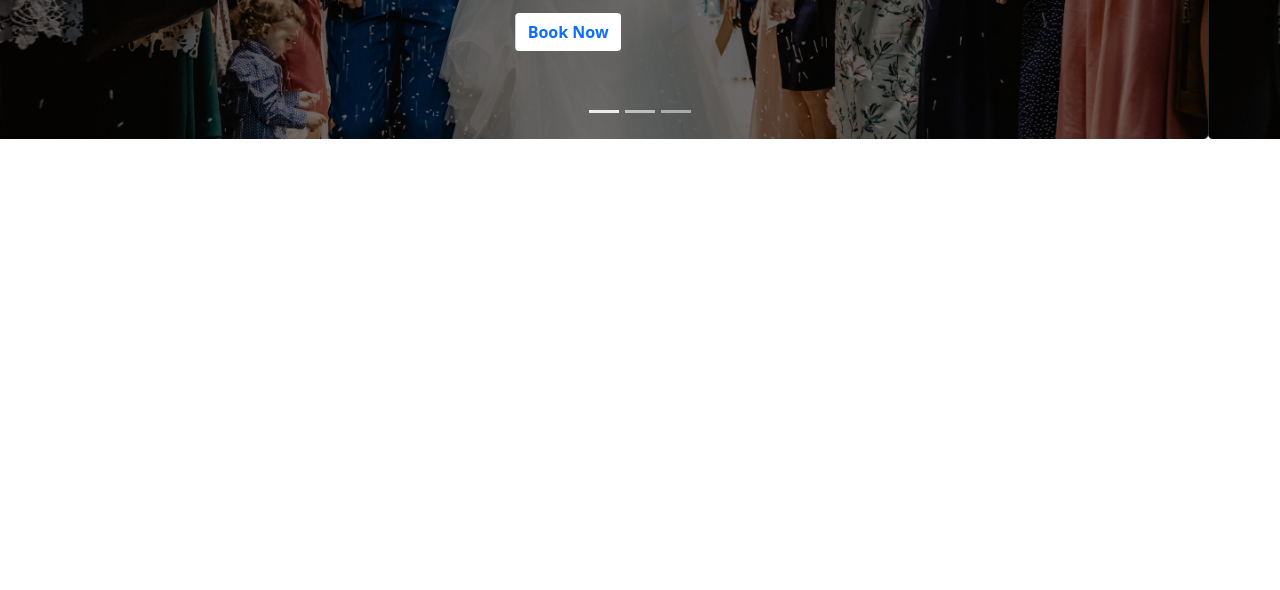
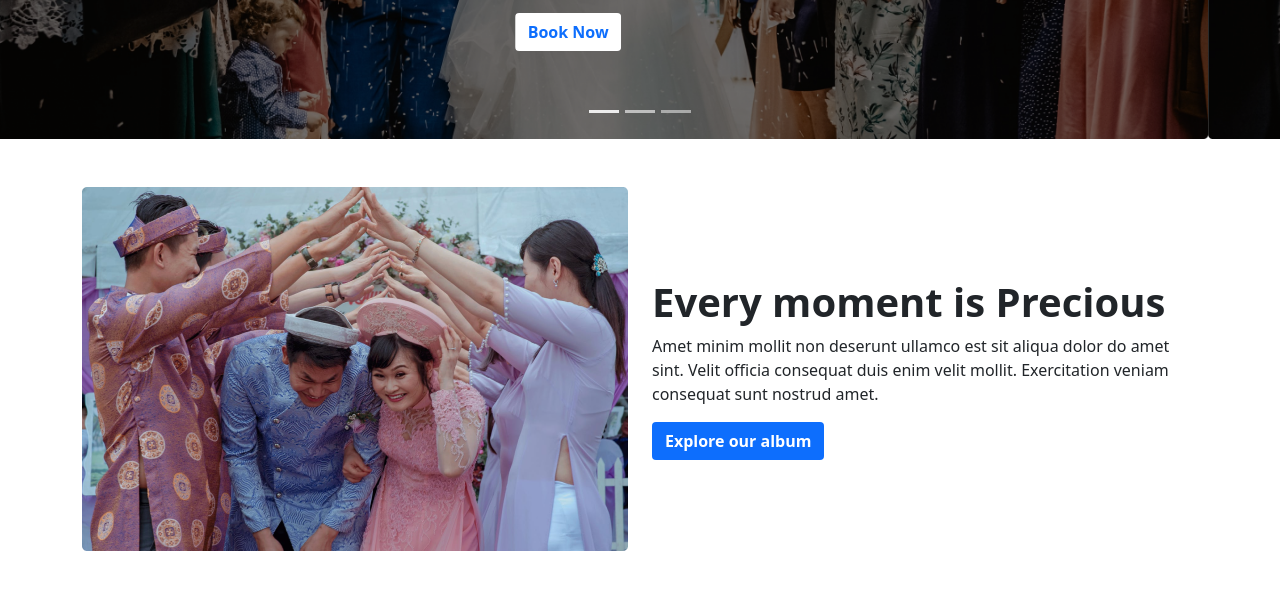
Before and after one commit to xnafi/convention-center, a plain HTML site: page index.html in a window 1280 px wide. Shown: the part 436-1026 px from the top of the page. Before the commit the page ends 800 px from the top, so only its background shows below. Drawn offline with nearby package versions, Linux system fonts and the light colour scheme.

Commit message:
setion 2

```diff
--- a/index.html
+++ b/index.html
@@ -13,7 +13,7 @@
     />
   </head>
   <body>
-    <header>
+    <header class="mb-5">
       <!-- navbar starts -->
       <nav class="navbar navbar-expand-lg navbar-light bg-light">
         <div class="container">
@@ -93,7 +93,11 @@
                 Amet minim mollit non deserunt ullamco est sit aliqua dolor do
                 amet sint. Velit officia consequat duis enim velit
               </p>
-              <button class="btn bg-white text-primary fw-bolder mb-lg-5 mb-xl-5">Book Now</button>
+              <button
+                class="btn bg-white text-primary fw-bolder mb-lg-5 mb-xl-5"
+              >
+                Book Now
+              </button>
             </div>
           </div>
           <div class="carousel-item">
@@ -133,6 +137,36 @@
       <!-- Header/Banner ends -->
     </header>
 
+    <main class="container-fluid my-5">
+      <!-- Section 1 starts -->
+      <section class="container">
+        <div class="row">
+          <div class="col-12 col-md-6 col-lg-6 col-xl-6">
+            <img class="img-fluid" src="images/wedding.png" alt="" />
+          </div>
+          <div
+            class="col-12 col-md-6 col-lg-6 col-xl-6 d-flex justify-content-center flex-column"
+          >
+            <h1 class="text-black-100 fw-bolder">Every moment is Precious</h1>
+
+            <p
+              data-bs-toggle="tooltip"
+              data-bs-placement="right"
+              title="20% off on next booking"
+            >
+              Amet minim mollit non deserunt ullamco est sit aliqua dolor do
+              amet sint. Velit officia consequat duis enim velit mollit.
+              Exercitation veniam consequat sunt nostrud amet.
+            </p>
+            <div>
+              <button class="btn bg-primary d-block fw-bold text-white">Explore our album</button>
+            </div>
+          </div>
+        </div>
+      </section>
+      <!-- Section 1 ends -->
+    </main>
+
     <script
       src="https://cdn.jsdelivr.net/npm/bootstrap@5.0.2/dist/js/bootstrap.bundle.min.js"
       integrity="sha384-MrcW6ZMFYlzcLA8Nl+NtUVF0sA7MsXsP1UyJoMp4YLEuNSfAP+JcXn/tWtIaxVXM"
```
